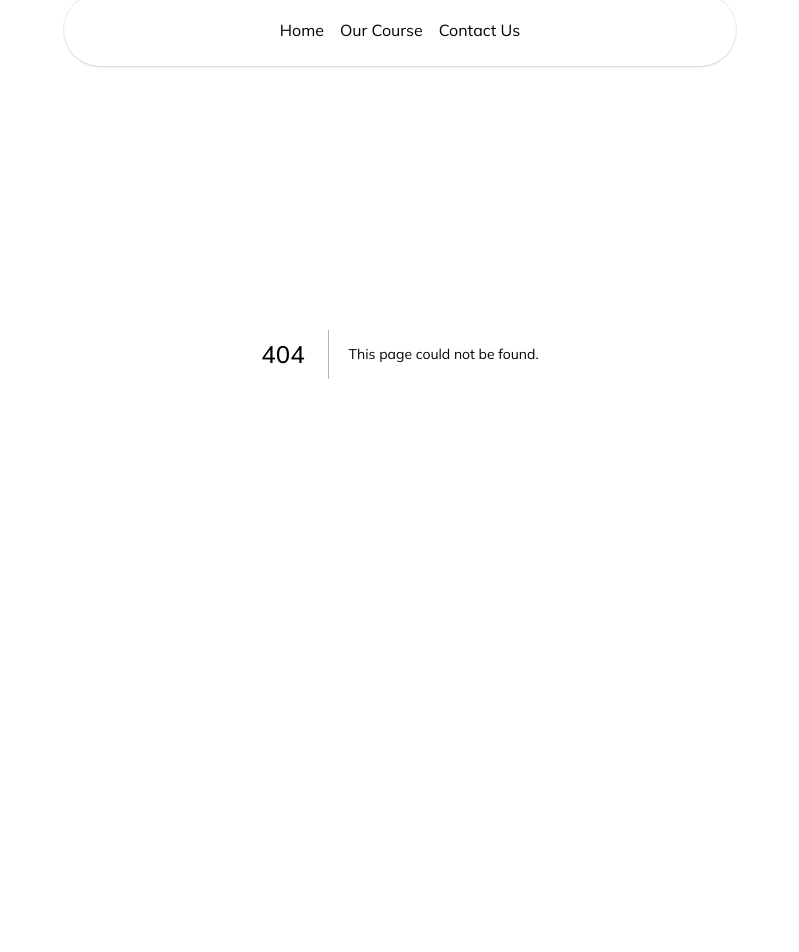
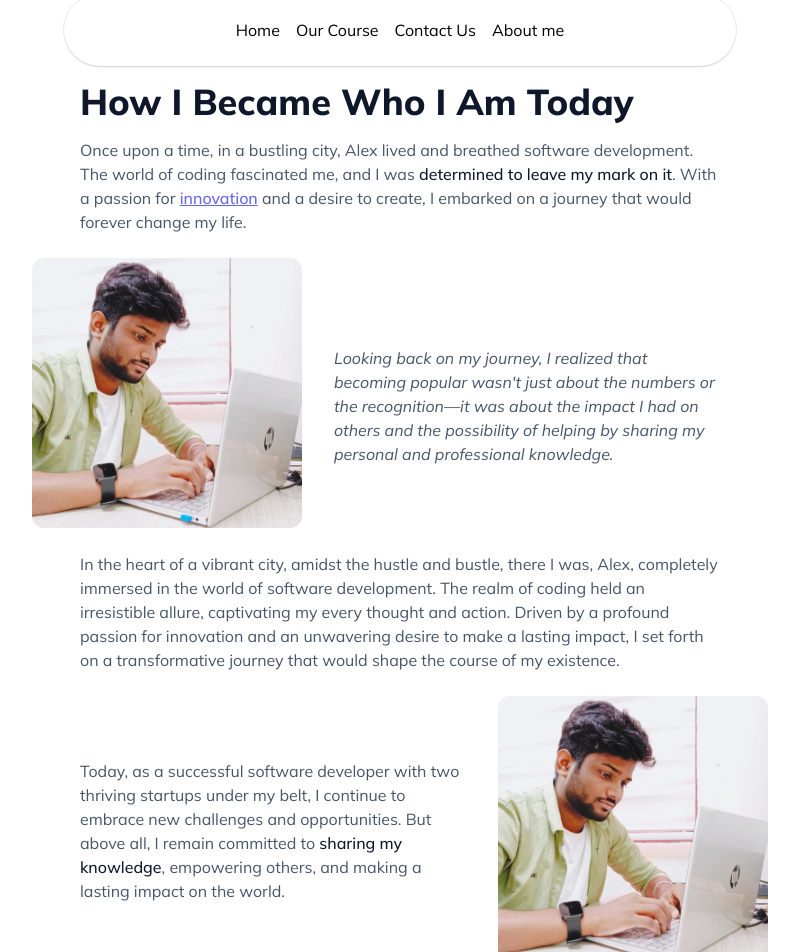
Before and after one commit to Nitishcoderr/Nitishdeveloper-Portfolio, a Next.js app: page /about in a window 1280 px wide. Before the commit this address had no page. Shown: the part 46-998 px from the top of the page, without its empty margins (240-1039 px from the left). Before the commit the page ends 800 px from the top, so only its background shows below. Built offline with nearby package versions, Linux system fonts and the light colour scheme.

Commit message:
aboutus page added

```diff
--- /dev/null
+++ b/src/app/about/page.tsx
@@ -0,0 +1,54 @@
+import Image from 'next/image'
+import React from 'react'
+
+
+function page() {
+  return (
+    <div className='pt-32 pb-10'>
+        <article className="max-w-[40rem] mx-auto">
+    <header className="mb-4">
+        <h1 className="text-4xl font-extrabold text-slate-900">How I Became Who I Am Today</h1>
+    </header>
+    <div className="text-slate-600 [&>p]:my-6 [&>p:first-child]:mt-0 [&>p:last-child]:mb-0 [&_strong]:font-medium [&_strong]:text-slate-900 [&_a]:font-medium [&_a]:text-indigo-500 [&_a]:underline [&_a:hover]:no-underline [&_img]:rounded-xl [&_blockquote]:italic [&_blockquote]:before:block [&_blockquote]:before:w-[18px] [&_blockquote]:before:h-[17px]  [&_blockquote]:before:bg-no-repeat [&_blockquote]:before:mb-2 [&_figcaption]:text-center [&_figcaption]:text-xs [&_figcaption]:italic [&_figcaption]:mt-3">
+        <p>
+            Once upon a time, in a bustling city, Alex lived and breathed software development. The world of coding fascinated me, and I was <strong>determined to leave my mark on it</strong>. With a passion for <a href="#0">innovation</a> and a desire to create, I embarked on a journey that would forever change my life.
+        </p>
+        <div className="space-y-6 sm:flex sm:items-center sm:space-x-8 sm:space-y-0 md:-ml-12">
+            <figure className="shrink-0 sm:max-w-[270px]">
+                <Image className="object-cover h-[180px] sm:h-auto" width="640" height="426" src="/me/me.jpg" alt="Article 01" />
+            </figure>
+            <blockquote>
+                <p>Looking back on my journey, I realized that becoming popular wasn't just about the numbers or the recognition—it was about the impact I had on others and the possibility of helping by sharing my personal and professional knowledge.</p>
+            </blockquote>
+        </div>
+        <p>
+            In the heart of a vibrant city, amidst the hustle and bustle, there I was, Alex, completely immersed in the world of software development. The realm of coding held an irresistible allure, captivating my every thought and action. Driven by a profound passion for innovation and an unwavering desire to make a lasting impact, I set forth on a transformative journey that would shape the course of my existence.
+        </p>
+        <div className="space-y-6 sm:flex sm:items-center sm:space-x-8 sm:space-y-0 md:-mr-12">
+            <p>
+                Today, as a successful software developer with two thriving startups under my belt, I continue to embrace new challenges and opportunities. But above all, I remain committed to <strong>sharing my knowledge</strong>, empowering others, and making a lasting impact on the world.
+            </p>
+            <figure className="shrink-0 sm:max-w-[270px]">
+                <Image className="object-cover h-[180px] sm:h-auto" width="640" height="426" src="/me/me.jpg" alt="Article 02" />
+            </figure>
+        </div>
+        <p>
+            Driven by unwavering determination, I took a leap of faith and founded my first startup. Days turned into nights as I <a href="#0">poured my heart</a> and soul into transforming my idea into reality. Failure was not an option. With relentless effort, sleepless nights, and an unwavering belief in my vision, I launched my product into the world.
+        </p>
+        <p>
+            The sleepless nights spent debugging, the <strong>countless hours spent refining algorithms</strong> — all were stepping stones along my path of growth.
+        </p>
+        <figure className="md:-mx-12">
+            <Image className="object-cover h-[180px] sm:h-auto" width="736" height="240" src="/me/me.jpg" alt="Article 03" />
+            <figcaption>Moments of tranquility amidst nature's beauty</figcaption>
+        </figure>
+        <p>
+            As I delved deeper into the intricacies of programming, a whole new universe of possibilities unfurled before me. Lines of code danced across my screen like a symphony, each keystroke resonating with the potential to bring my visions to life. From the early days of tinkering with simple programs to the <a href="#0">ambitious projects</a> that followed, my thirst for knowledge and creative expression grew insatiable.
+        </p>
+    </div>
+</article>
+</div>
+  )
+}
+
+export default page
--- a/src/components/Hero.tsx
+++ b/src/components/Hero.tsx
@@ -5,7 +5,7 @@ import { Button } from "./ui/moving-border";
 
 export function Hero() {
   return (
-    <div className="w-[calc(100%-4rem)] mx-auto rounded-md  h-[34rem] overflow-hidden">
+    <div className=" mx-auto rounded-md  h-[34rem] overflow-hidden">
       <Vortex
         backgroundColor="black"
         className="flex items-center flex-col justify-center px-2 md:px-10 py-4 w-full h-full"
--- a/src/components/Navbar.tsx
+++ b/src/components/Navbar.tsx
@@ -33,6 +33,13 @@ export function Navbar({ className }: { className?: string }) {
           item="Contact Us">
         </MenuItem>
         </Link>
+        <Link href={"/about"}>
+        <MenuItem
+          setActive={setActive}
+          active={active}
+          item="About me">
+        </MenuItem>
+        </Link>
 
     </Menu>
   </div>
```
Also changed, not shown: public/me/me.jpg (added), public/project/nge.png (added).
